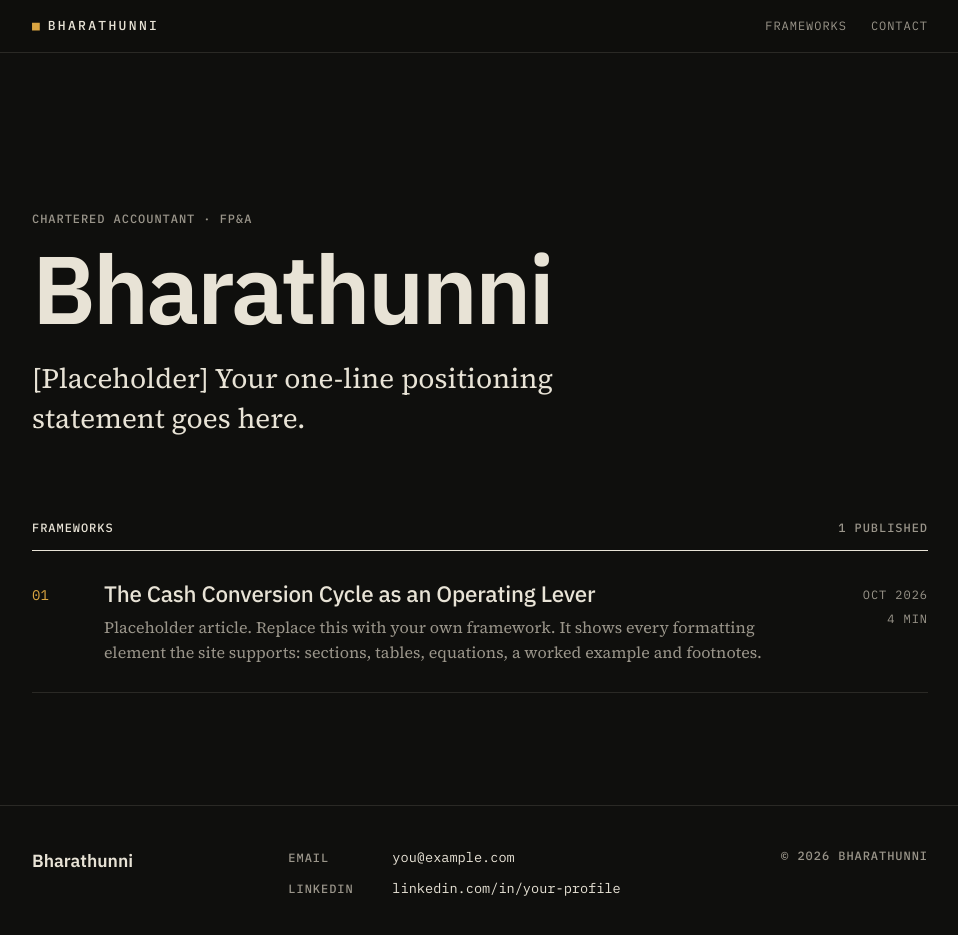
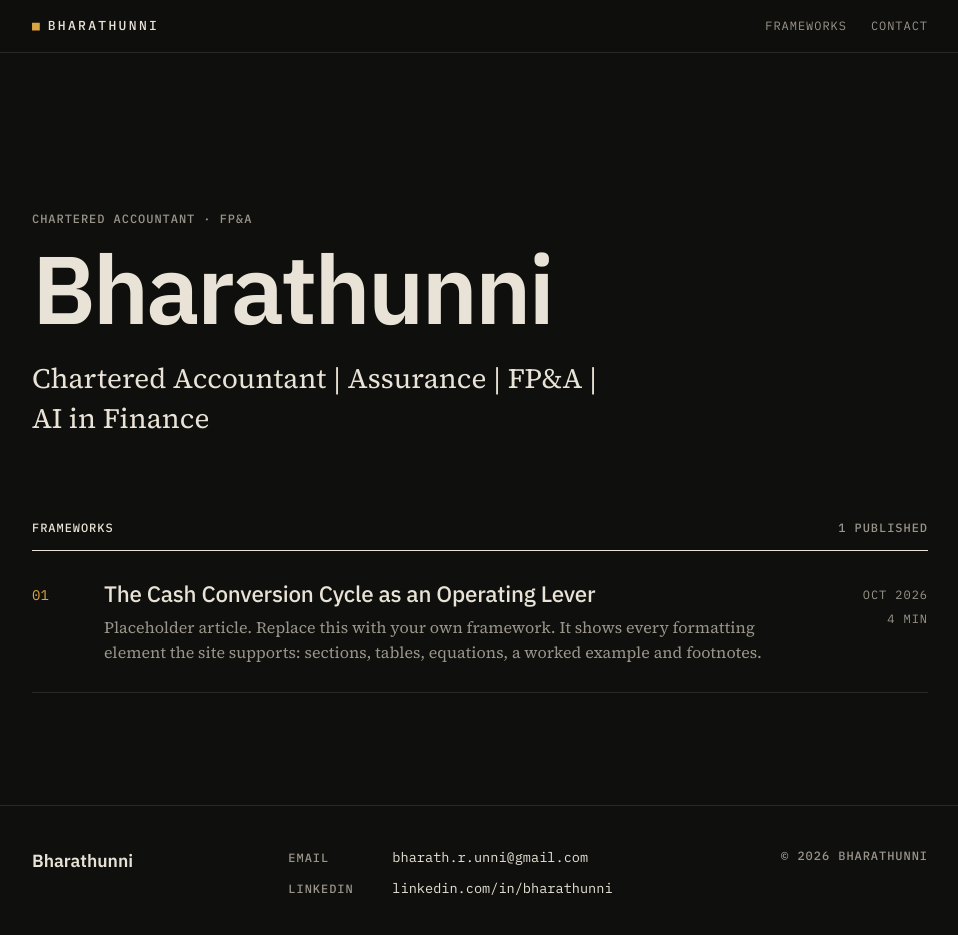
Before and after one commit to Bharathunni/Bharathunni.github.io, a Jekyll site: the page built from index.html, in a window 1280 px wide and 949 px high. Shown: the top 935 px of the window, without its empty margins (160-1118 px from the left). Built offline with Jekyll 4.4.1, drawn with Linux system fonts in a browser that asks for light colours.

Commit message:
Set positioning line, email and LinkedIn (#2)
Claude-Session: https://claude.ai/code/session_01Sh4eEXn9SK73WfjEqUNpvi

Co-authored-by: Claude <noreply@anthropic.com>

```diff
--- a/_config.yml
+++ b/_config.yml
@@ -6,11 +6,11 @@ name: "Bharathunni"
 credential: "Chartered Accountant · FP&A"
 
 # Your one-line positioning statement (shown under your name on the home page).
-positioning: "[Placeholder] Your one-line positioning statement goes here."
+positioning: "Chartered Accountant | Assurance | FP&A | AI in Finance"
 
 # Contact details shown in the footer. Leave a value as "" to hide it.
-email: "you@example.com"
-linkedin: "https://www.linkedin.com/in/your-profile"
+email: "bharath.r.unni@gmail.com"
+linkedin: "https://www.linkedin.com/in/bharathunni"
 
 # Short description used by Google and by link previews on LinkedIn/WhatsApp.
 description: "Analytical finance frameworks by Bharathunni, Chartered Accountant."
```
